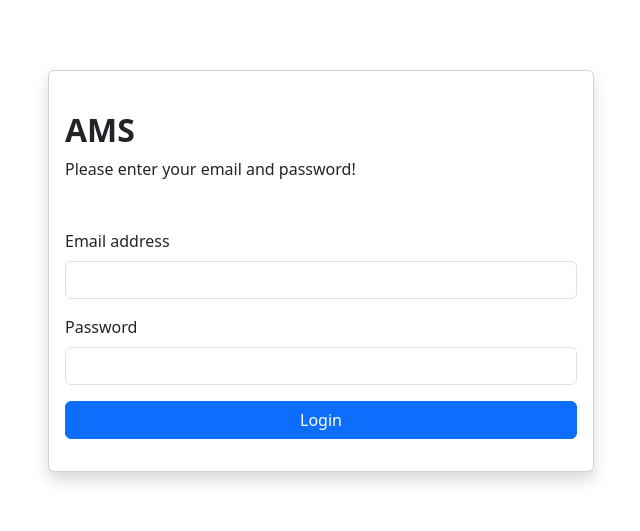
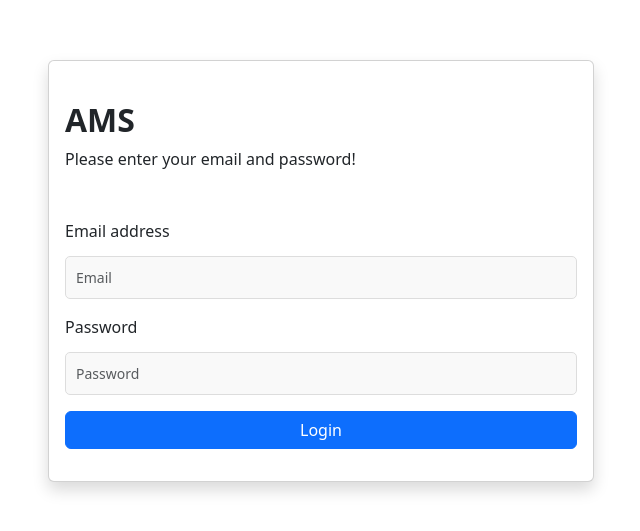
Before and after one commit to Steven-Yabann/ams-project, a React (Create React App) app in the folder frontend/: page /marks in a window 1280 px wide. Shown: the part 129-660 px from the top of the page, without its empty margins (319-959 px from the left). Built offline with nearby package versions, Linux system fonts and the light colour scheme.

Commit message:
Added backend modules

```diff
--- a/frontend/src/App.js
+++ b/frontend/src/App.js
@@ -11,7 +11,7 @@ import Verify_fees from './components/admin/verify_fees';
 
 
 //global components
-import LogIn from './components/global/login';
+import Login from './components/global/login';
 import Sidebar from './components/global/sidebar';
 
 //teacher components
@@ -35,9 +35,13 @@ import Attendance from './components/student/student_attendance';
 export default function IndexPage(){
 
   const [isAuthenticated, setAuthentication] = useState(false)
+
+
   const handle_login = () => {
     setAuthentication(true)
   }
+
+
   return (
     <Router>
       {isAuthenticated ? (
@@ -70,7 +74,7 @@ export default function IndexPage(){
         </div>
       </div>
       ): (
-        <LogIn onLogin={handle_login}/>
+        <Login onLogin={handle_login}/>
       )
     }
     </Router>
--- a/frontend/src/components/admin/update_calendar.js
+++ b/frontend/src/components/admin/update_calendar.js
@@ -1,7 +1,7 @@
 import React, { useState } from 'react';
 import FullCalendar from '@fullcalendar/react';
-import dayGridPlugin from '@fullcalendar/daygrid/index.js';
-import interactionPlugin from '@fullcalendar/interaction/index.js';
+import dayGridPlugin from '@fullcalendar/daygrid';
+import interactionPlugin from '@fullcalendar/interaction';
 import './css_files/update_calender.css';
 
 export default function UpdateCalender() {
--- a/frontend/src/components/global/login.js
+++ b/frontend/src/components/global/login.js
@@ -5,13 +5,17 @@ import Row from 'react-bootstrap/Row';
 import Container from 'react-bootstrap/Container';
 import Card from 'react-bootstrap/Card';
 import SignUp from './sign_in';
+import { useState } from 'react';
 
 
-export default function LogIn( {onLogin} ){
+export default function Login({ onLogin }){
+    const [email, setEmail] = useState();
+    const [password, setPassword] = useState();
 
-    const handle_login = () => {
-        onLogin();
+    function handleSubmit(event) {
+        event.preventDefault()
     }
+
 
     return(
             <>
@@ -24,31 +28,29 @@ export default function LogIn( {onLogin} ){
                              <div className="mb-3 mt-4">
                                  <h2 className="fw-bold text-uppercase mb-2">AMS</h2>
                                  <p className="mb-5">Please enter your email and password!</p>
-                                 <Form className="mb-3">
+                                 <Form className="mb-3" onSubmit={handleSubmit}>
                                  <Form.Group className="mb-3" controlId="formBasicEmail">
                                      <Form.Label className="text-center" htmlFor='email'>Email address</Form.Label>
                                      <Form.Control
-                                    //    type="email"
-                                    //    placeholder="Enter email"
-                                    //    name='email'
-                                    //    value={email}
-                                    //    onChange={(e) => setEmail(e.target.value)}
+                                       type="email"
+                                       placeholder="Email"
+                                       name='email'
+                                       onChange={e => setEmail(e.target.value)}
                                      />
                                  </Form.Group>
 
                                  <Form.Group className="mb-3" controlId="formBasicPassword">
                                      <Form.Label htmlFor='password'>Password</Form.Label>
                                      <Form.Control
-                                    //    type="password"
-                                    //    placeholder="Password"
-                                    //    name='password'
-                                    //    value={password}
-                                    //    onChange={(e) => setPassword(e.target.value)}
+                                       type="password"
+                                       placeholder="Password"
+                                       name='password'
+                                       onChange={e => setPassword(e.target.value)}
                                      />
                                  </Form.Group>
                                  {/* {error && <p className="text-danger">{error}</p>} */}
                                  <div className="d-grid">
-                                     <Button variant="primary" type="submit" onClick={handle_login}>
+                                     <Button variant="primary" type="submit" onClick={onLogin}>
                                      Login
                                      </Button>
                                  </div>
--- a/frontend/src/components/global/sidebar.js
+++ b/frontend/src/components/global/sidebar.js
@@ -1,12 +1,13 @@
 import { Link } from "react-router-dom";
 import "./css_files/sidebar.css";
 export default function Sidebar({ user_cat }){
+
     const render_links = (category) => {
         switch(category){
             case 1:
                 return(
                     <>
-                        <h2>ADMIN FUNC</h2>
+                        <h2>ADMIN</h2>
                         <ul>
                         <Link to="/create-user">Create User</Link>
                         <Link to="/verify-fees">Verify Fees</Link>
@@ -18,7 +19,7 @@ export default function Sidebar({ user_cat }){
             case 2:
                 return (
                     <>
-                       <h2>LIB FUNC</h2>
+                       <h2>Library</h2>
                         <ul>
                         <Link to="/update-book-status">Update Book Status</Link>
                         <Link to="/manage-fines">Manage Fines</Link>
@@ -30,7 +31,7 @@ export default function Sidebar({ user_cat }){
             case 3:
                 return (
                     <>
-                        <h2>TEACH FUNC</h2>
+                        <h2>Teacher</h2>
                         <ul>
                         <Link to="/attendance">Attendance </Link>
                         <Link to="/marks">Performance</Link>
@@ -44,25 +45,13 @@ export default function Sidebar({ user_cat }){
                 return (
 
                     <>
-                        <h2>STUDENT FUNC</h2>
+                        <h2>STUDENT</h2>
                         <ul>
                             <Link to="/student-dashboard">Profile</Link>
                             <Link to="/academic_records">Academic Records</Link>
                             <Link to="/Student_attendance">Attendance</Link>
                             <Link to="/library_component">Library</Link>
 
-                        </ul>
-                    </>
-                )
-            default:
-                return(
-                    <>
-                        <h2>ADMIN FUNC</h2>
-                        <ul>
-                        <Link to="/page1">Adm Function One</Link>
-                        <Link to="/page2">Adm Function Two</Link>
-                        <Link to="/page3">Adm Function Three</Link>
-                        <Link to="/page4">Adm Function Four</Link>
                         </ul>
                     </>
                 )
```
Also changed, not shown: 2 other files (tests, documents, lock files or other folders).
